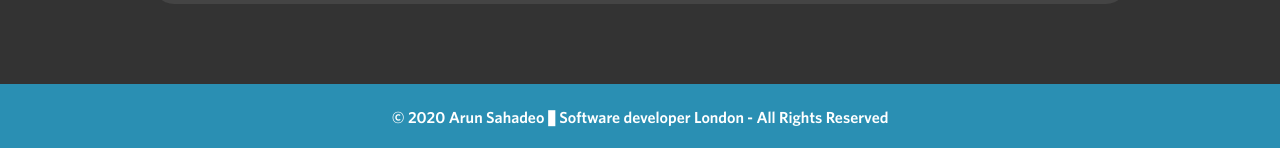
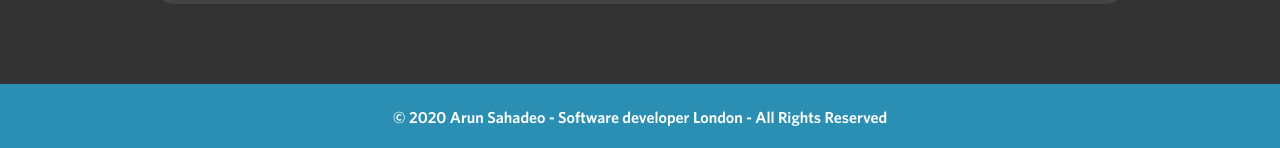
Before and after one commit to ArunSahadeo/ArunSahadeo.github.io, a Jekyll site: the page built from about.html, in a window 1280 px wide and 1177 px high. Shown: the part 1026-1174 px from the top of the window. Built offline with Jekyll 4.4.1, drawn with Linux system fonts in a browser that asks for light colours; some web fonts are replaced; part of the change alters nothing that is shown.

```diff
--- a/_includes/components/bottom/footer/navigation.html
+++ b/_includes/components/bottom/footer/navigation.html
@@ -1,5 +1,5 @@
 <footer>
     <small class="whitney-semibold font-size-point-8-rem-sm-down font-size-1-rem">
-        &copy; {{ 'now' | date: "%Y" }}{% if site.title %} {{ site.title }}{% endif %} - All Rights Reserved
+        &copy; {{ 'now' | date: "%Y" }}{% if site.title %} {{ site.title | replace: '&minus;', '-' }}{% endif %} - All Rights Reserved
     </small>
 </footer>
```
